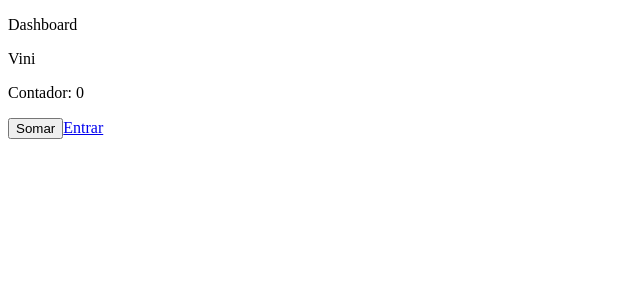
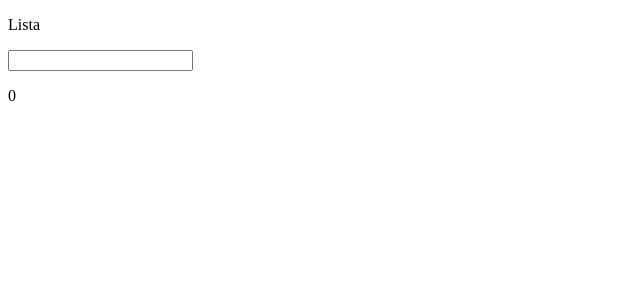
Before and after one commit to ViniGhiraldi/react-typescript, a React (Create React App) app: page /pagina-inicial in a window 1280 px wide. Shown: the top 300 px of the page, without its empty margins (0-640 px from the left). Built offline with nearby package versions, Linux system fonts and the light colour scheme.

Commit message:
feat: dashboard redesign

```diff
--- a/src/app/pages/dashboard/Dashboard.tsx
+++ b/src/app/pages/dashboard/Dashboard.tsx
@@ -1,23 +1,62 @@
-import { useRef } from 'react';
-import { Link } from 'react-router-dom';
-import { useUsuarioLogado } from '../../shared/hooks/UseUsuarioLogado';
+import { useCallback, useState } from 'react';
+
+interface IListItem{
+    title: string;
+    isSelected: boolean;
+}
 
 export const Dashboard = () => {
-    const counterRef = useRef({counter: 0})
+    const [lista, setLista] = useState<IListItem[]>([])
 
-    const {nome} = useUsuarioLogado();
+    const handleInputKeyDown: React.KeyboardEventHandler<HTMLInputElement> = useCallback((e)=>{
+        if(e.key === 'Enter' && e.currentTarget.value.trim().length > 0){
+
+            const value = e.currentTarget.value.trim();
+
+            setLista((oldLista)=>{
+                if(oldLista.some((listItem) => listItem.title === value)) return oldLista;
+
+                return [...oldLista, {title: value, isSelected: false}]
+            });
+
+            e.currentTarget.value = '';
+        }
+    },[])
 
     return(
         <div>
-            <p>Dashboard</p>
+            <p>Lista</p>
 
-            <p>{nome}</p>
+            <input
+              onKeyDown={handleInputKeyDown}
+            />
 
-            <p>Contador: {counterRef.current.counter}</p>
+            <p>{lista.filter((listItem) => listItem.isSelected).length}</p>
 
-            <button onClick={()=>counterRef.current.counter++}>Somar</button>
-
-            <Link to='/entrar'>Entrar</Link>
+            <ul>
+                {lista.map((listItem, index)=>{
+                    return <li key={index}>
+                        <input
+                          type="checkbox"
+                          checked={listItem.isSelected}
+                          onChange={()=>{
+                            setLista(oldLista => {
+                                return oldLista.map(oldListItem => {
+                                    const newIsSelected = oldListItem.title === listItem.title
+                                    ? !oldListItem.isSelected
+                                    : oldListItem.isSelected;
+                                    return {
+                                        ...oldListItem,
+                                        isSelected: newIsSelected
+                                    };
+                                })
+                            })
+                          }}
+                        />
+                        {index} - {listItem.title}
+                    </li>
+                })}
+            </ul>
         </div>
     );
 }
--- a/src/app/shared/contexts/UsuarioLogado.tsx
+++ b/src/app/shared/contexts/UsuarioLogado.tsx
@@ -1,7 +1,8 @@
-import { createContext } from "react";
+import { createContext, useCallback, useEffect, useState } from "react";
 
 interface IUsuarioLogadoContextData {
     nome: string;
+    logout: () => void;
 }
 
 export const UsuarioLogadoContext = createContext({} as IUsuarioLogadoContextData);
@@ -11,8 +12,20 @@
 }
 
 export const UsuarioLogadoProvider: React.FC<IUsuarioLogadoProviderProps> = ({children}) => {
+    const [nome, setNome] = useState('');
+
+    useEffect(()=>{
+        setTimeout(()=>{
+            setNome('Vinicius')
+        },300)
+    })
+
+    const handleLogout = useCallback(()=>{
+        console.log('logout');
+    },[])
+
     return(
-        <UsuarioLogadoContext.Provider value={{nome: 'Vini'}}>
+        <UsuarioLogadoContext.Provider value={{nome: nome, logout: handleLogout}}>
             {children}
         </UsuarioLogadoContext.Provider>
     );
```
